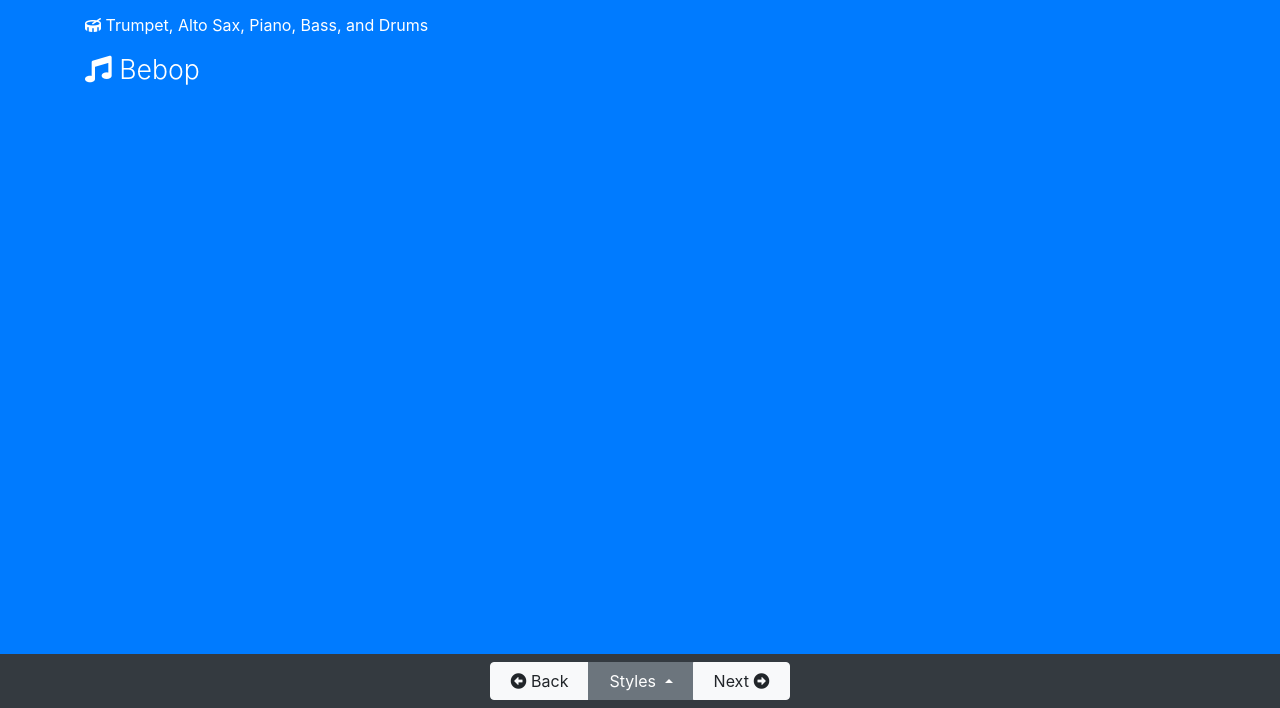
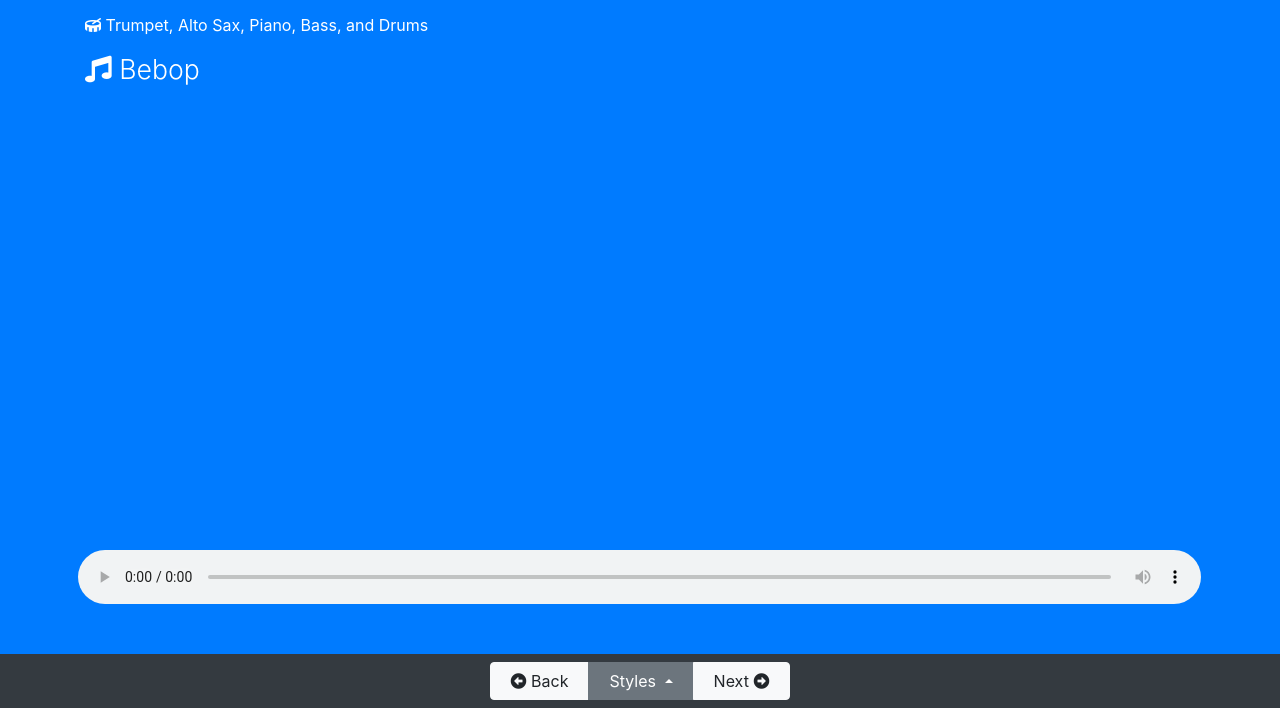
Before and after one commit to Heardwulf/jazzin10, a plain HTML site: page fallback/01.html in a window 1280 px wide. Shown: the part 92-800 px from the top of the page. Drawn offline with nearby package versions, Linux system fonts and the light colour scheme.

Commit message:
Added audio to second navbar, margin bottomed to attach below

```diff
--- a/fallback/01.html
+++ b/fallback/01.html
@@ -22,12 +22,12 @@
       <h2 class="display-4"><i class="fas fa-music"></i> Bebop</h2>
       <br>
       <br>
-      <div class="rowdown row justify-content-center">
+      <nav class="smidge navbar fixed-bottom navbar-light justify-content-center">
          <audio controls autoplay>
             <source src="../samples/01_bebop-a.mp3" type="audio/mpeg">
             Your browser does not support the audio element.
          </audio>
-      </div>
+      </nav>
       <nav class="navbar fixed-bottom navbar-dark bg-dark justify-content-center">
          <div class="btn-group" role="group" aria-label="Button group with nested dropdown">
             <a href="index.html" class="btn btn-light" role="button"><i class="fas fa-arrow-alt-circle-left"></i> Back</a>
--- a/fallback/astyle.css
+++ b/fallback/astyle.css
@@ -22,9 +22,8 @@ h2 {
 h2.display-4 {
     font-size: 20pt;
 }
-.rowdown {
-    position: absolute;
-    bottom: 4rem;
+.smidge {
+    margin-bottom: 96px !important;
 }
 /* Body styles
 Bebop   bg-primary text-white
```
